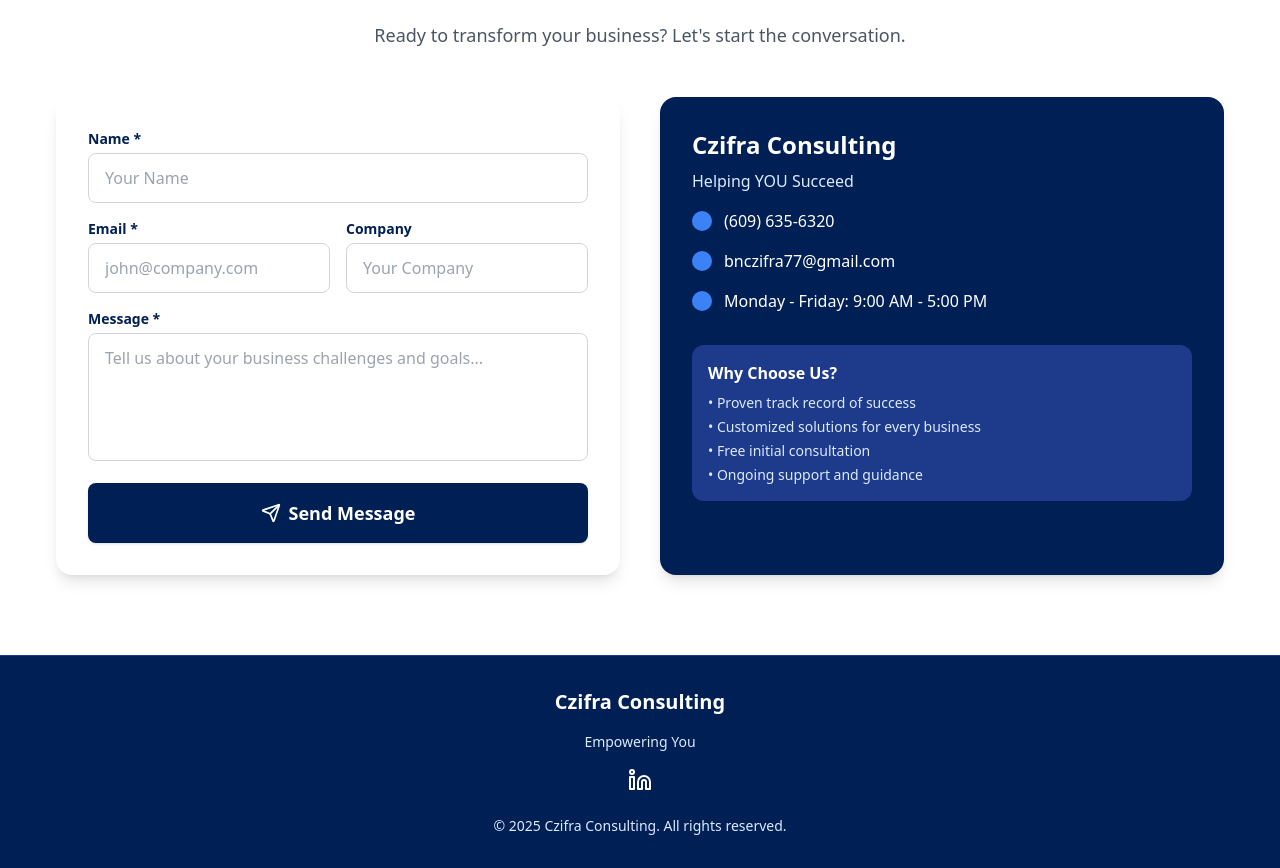
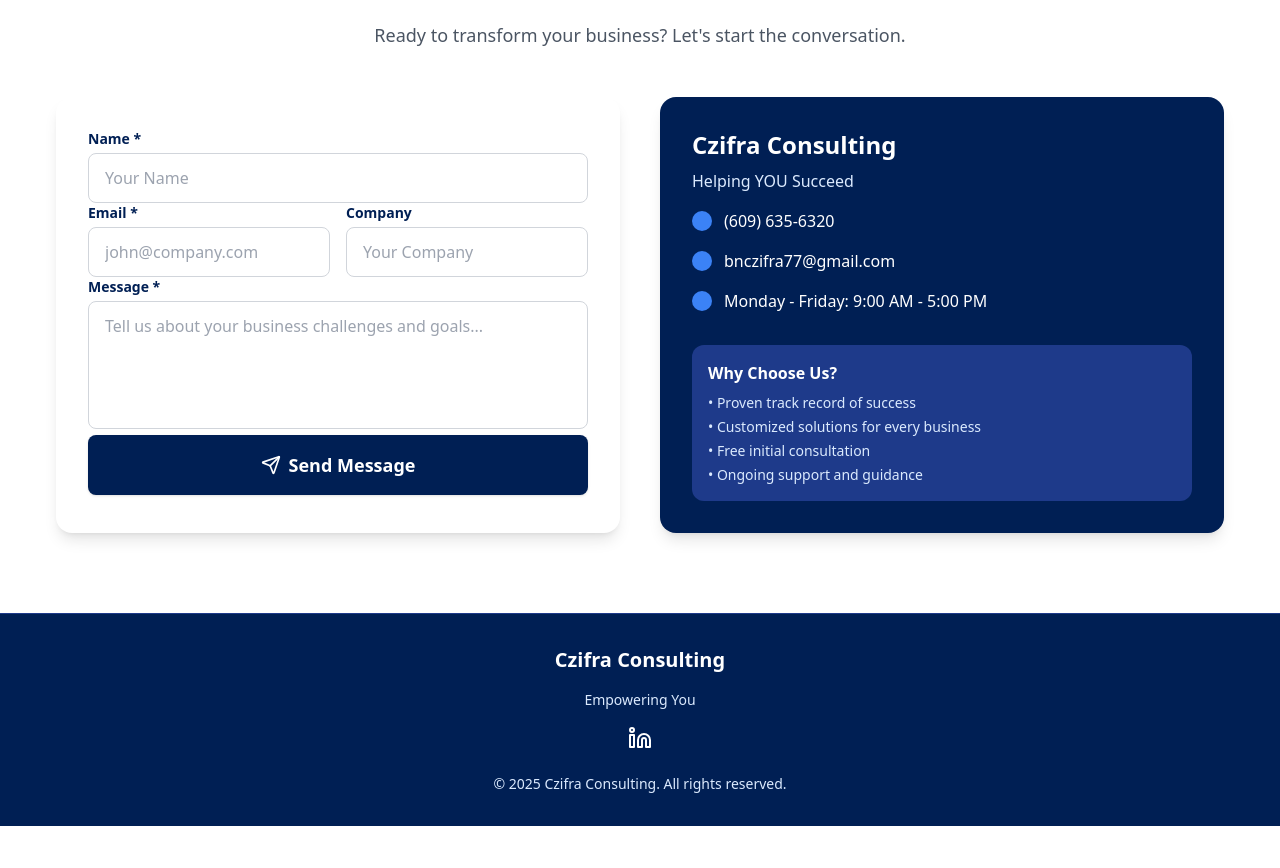
Before and after one commit to bnczifra77/czifra-site, a React (Vite) app: page / in a window 1280 px wide. Shown: the part 2240-3108 px from the top of the page. After the commit the page ends 3066 px from the top, so only its background shows below. Built offline with nearby package versions, Linux system fonts and the light colour scheme.

Commit message:
Update Homepage.jsx

```diff
--- a/src/pages/Homepage.jsx
+++ b/src/pages/Homepage.jsx
@@ -264,6 +264,12 @@ export default function Homepage() {
           <div className="flex flex-col md:flex-row gap-6 md:gap-10">
             {/* Left: Form */}
             <div className="flex-1 bg-white dark:bg-[#1a2740] rounded-2xl shadow-lg p-6 md:p-8 flex flex-col gap-4">
+              <div
+                onSubmit={(e) => {
+                  e.preventDefault();
+                  return false;
+                }}
+              >
                 <div>
                   <label htmlFor="name" className="block text-sm font-bold text-[#001F54] dark:text-white mb-1">Name *</label>
                   <input
@@ -323,6 +329,7 @@ export default function Homepage() {
                   )}
                 </button>
               </div>
+            </div>
             {/* Right: Company Info */}
             <div className="flex-1 bg-[#001F54] dark:bg-[#1a2740] rounded-2xl p-6 md:p-8 flex flex-col gap-4 text-white shadow-lg">
               <div>
```
Lines whose indentation alone changed are shown as unchanged.
